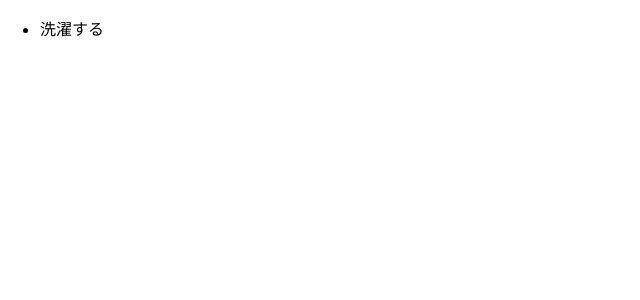
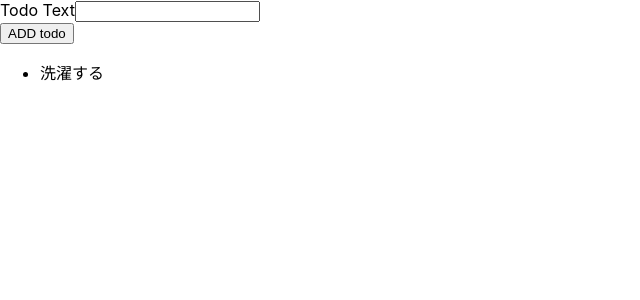
Before and after one commit to keketon/todo-ts, a React (Create React App) app: page / in a window 1280 px wide. Shown: the top 300 px of the page, without its empty margins (0-640 px from the left). Built offline with nearby package versions, Linux system fonts and the light colour scheme.

Commit message:
[add] フォームの入力内容をコンソールへ表示

```diff
--- a/src/App.tsx
+++ b/src/App.tsx
@@ -1,11 +1,13 @@
 import React from 'react';
 import Todo from './components/Todo';
+import AddTodo from './components/AddTodo';
 
 // FCはFunction Componentらしい。
 const App: React.FC = () => {
   const todo = [{id: "1", text: "洗濯する"}]
   return (
     <div className="App">
+      <AddTodo />
       <Todo items={todo}/>
     </div>
   );
--- /dev/null
+++ b/src/components/AddTodo.tsx
@@ -0,0 +1,31 @@
+import React, {useRef} from "react";
+
+const AddTodo: React.FC = () => {
+
+    // nullで初期化？
+    const textInputRef = useRef<HTMLInputElement>(null);
+
+    // フォームによるsubmitされたら、useRefが発火する
+    const todoSubmitHandler = (event: React.FormEvent) => {
+        // input押下後の即時再レンダーを防ぐ
+        event.preventDefault();
+
+        // textInputRefがformに入力された情報
+        // currentは今？current以外にもある?IDEのsuggenstionにはcurrentしかない
+        const enteredText = textInputRef.current!.value;
+        console.log(enteredText)
+    };
+
+    return (
+        <form onSubmit={todoSubmitHandler}>
+            <div>
+                <label htmlFor="todo-text">Todo Text</label>
+                {/* ref={textInputRef}で変数をhtmlにバインディングするイメージ? */}
+                <input type="text" id="todo-text" ref={textInputRef} />
+            </div>
+            <button type="submit">ADD todo</button>
+        </form>
+    );
+};
+
+export default AddTodo;
```
